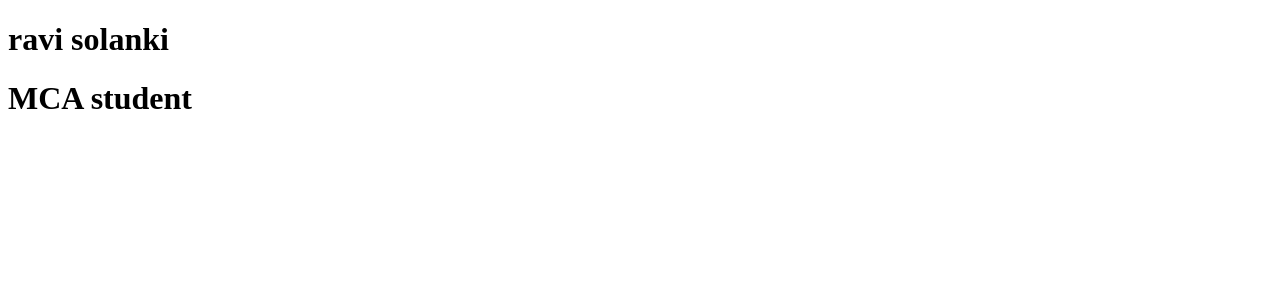
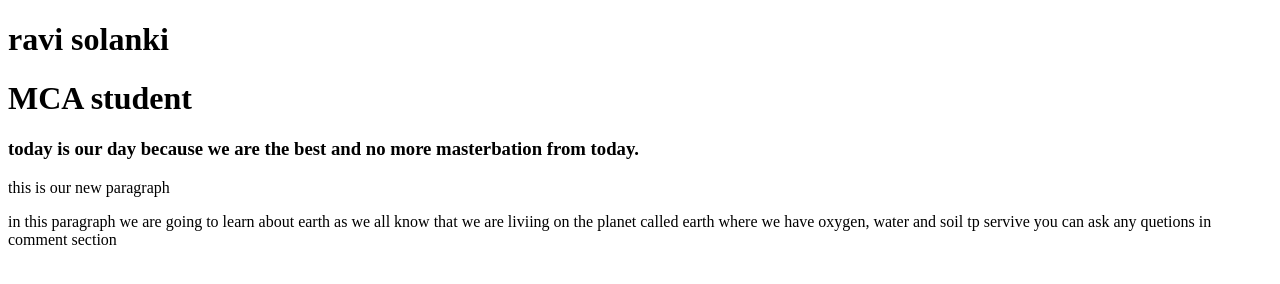
Before and after one commit to sravi0125/git-workshop, a plain HTML site: page index.html in a window 1280 px wide. Drawn offline with Linux system fonts and the light colour scheme.

Commit message:
Update index.html

```diff
--- a/index.html
+++ b/index.html
@@ -8,6 +8,13 @@
 <body>
     <h1>ravi solanki</h1>
     <h1>MCA student</h1>
-
+    <h3> today is our  day because we are the best and no more masterbation from today.</h3>
+    <p> this is our new paragraph </p>
+    <p> in this paragraph we are going to learn about earth
+    as we all know that we are liviing on the planet called earth where we have oxygen, water and soil tp servive
+    you can ask any quetions in comment section
+    <lebal= comment ..........>
+    </lebal>
+    </p>
 </body>
 </html>
```
